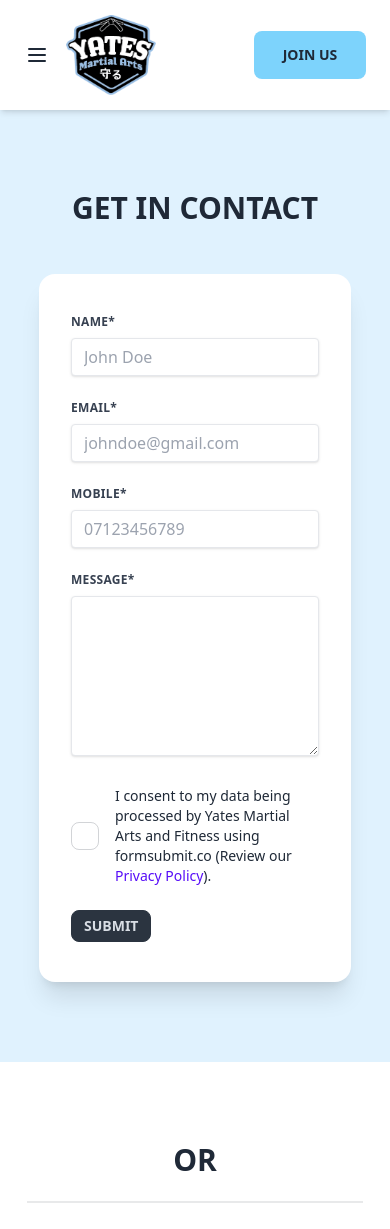
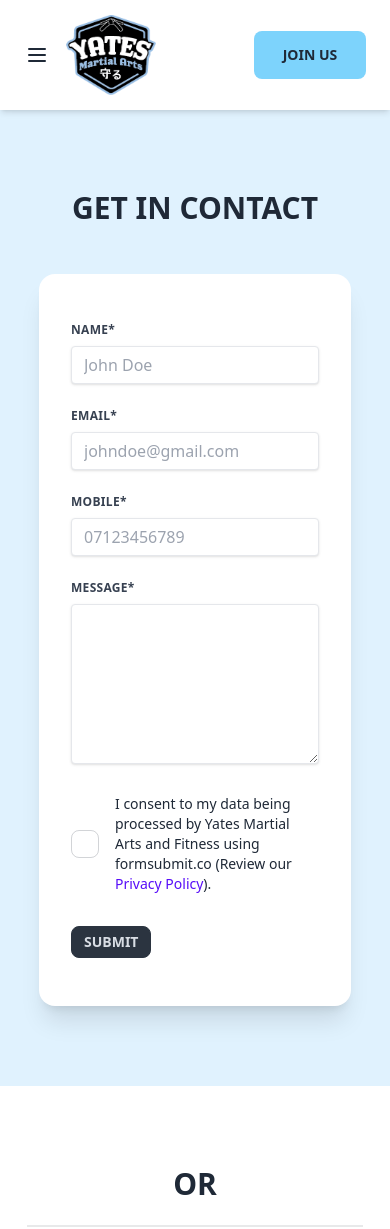
Before and after one commit to brandonscott4/yates-martial-arts, a React (Vite) app in the folder frontend/: page /contact in a window 390 px wide. Shown: the top 1229 px of the page. Built offline with nearby package versions, Linux system fonts and the light colour scheme.

Commit message:
attempt to fix mobile visual bug on form

```diff
--- a/frontend/src/routes/JoinContact.jsx
+++ b/frontend/src/routes/JoinContact.jsx
@@ -133,7 +133,7 @@ function JoinContact() {
           </h1>
         </Fade>
         <form
-          className="bg-white w-4/5 sm:w-3/4 lg:w-1/2 2xl:w-2/6 mx-8 px-8 sm:px-20 py-10 shadow-xl rounded-2xl"
+          className="bg-white w-4/5 sm:w-3/4 lg:w-1/2 2xl:w-2/6 mx-8 px-8 sm:px-20 py-12 md:py-10 shadow-xl rounded-2xl"
           onSubmit={handleSubmit}
           action="https://formsubmit.co/yatesmartialarts@gmail.com"
           method="POST"
@@ -241,7 +241,7 @@ function JoinContact() {
           </p>
           <button
             type="submit"
-            className="btn btn-neutral btn-sm md:btn-md mt-6"
+            className="btn btn-neutral btn-sm md:btn-md mt-8"
           >
             Submit
           </button>
```
